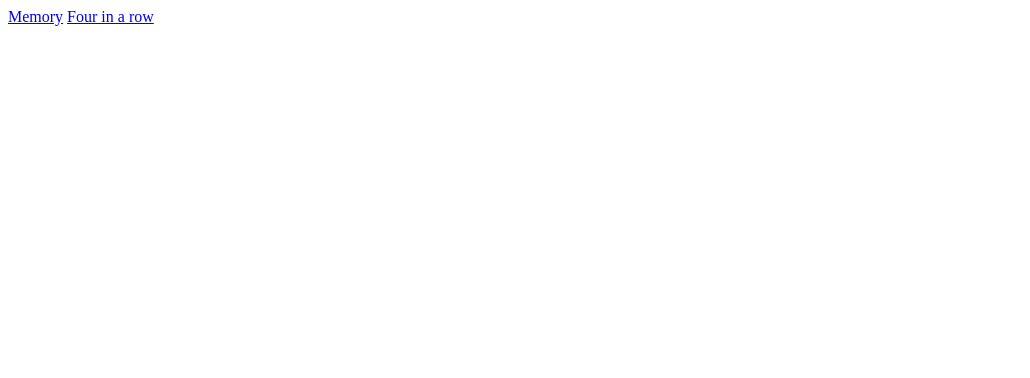
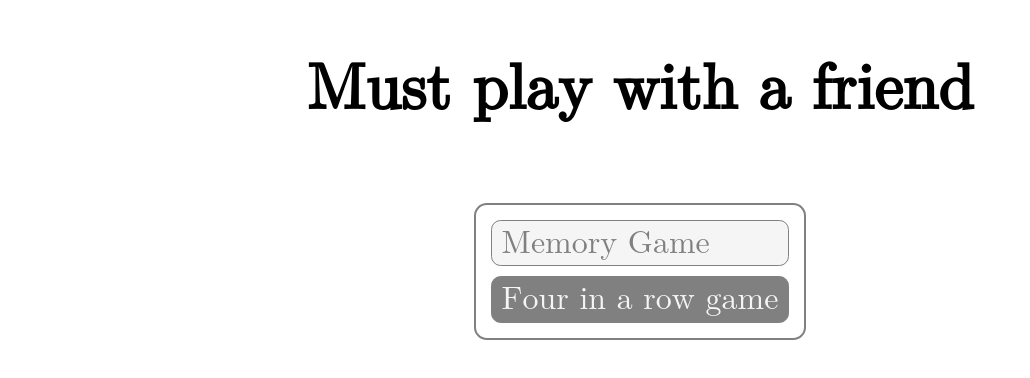
Before and after one commit to DanielOnGitHub17/DanielOnGitHub17.github.io, a plain HTML site: page Games/For_Two/index.html in a window 1280 px wide. Shown: the whole page, without its empty margins (0-1030 px from the left). Drawn offline with Linux system fonts and the light colour scheme.

Commit message:
Update index.html

```diff
--- a/Games/For_Two/index.html
+++ b/Games/For_Two/index.html
@@ -1,2 +1,14 @@
-<a href='MEMORY'>Memory</a>
-<a href='FOUR_IN_A_ROW'>Four in a row</a>
+<html>
+  <style>
+    @import url("../../styles.css")
+  </style>
+  <body>
+    <h1>Must play with a friend</h1>
+    <nav>
+      <ul>
+        <li><a href='MEMORY'>Memory Game</a></li>
+        <li><a href='FOUR_IN_A_ROW'>Four in a row game</a></li>
+      </ul>
+    </nav>
+  </body>
+</html>
```
